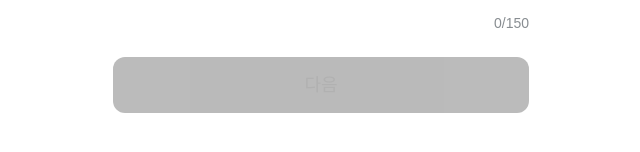
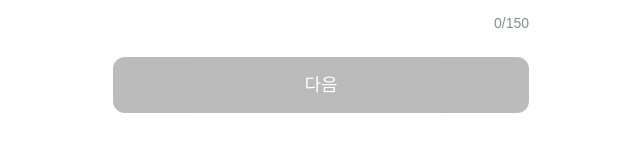
Before and after one commit to dnd-side-project/dnd-11th-6-frontend, a Next.js app: page /create-meeting in a window 1280 px wide. Shown: the part 516-668 px from the top of the page, without its empty margins (319-959 px from the left). Built offline with nearby package versions, Linux system fonts and the light colour scheme; a web font is replaced by a local one.

Commit message:
feat : 모임사진 업로드

```diff
--- a/src/app/create-meeting/_components/MeetingLayout.tsx
+++ b/src/app/create-meeting/_components/MeetingLayout.tsx
@@ -42,7 +42,13 @@ const MeetingLayout = ({
               이전
             </Button>
           )}
-          <Button type="submit" disabled={!isValid} fullWidth variant="primary">
+          <Button
+            type="submit"
+            disabled={!isValid}
+            fullWidth
+            variant="primary"
+            className="text-white"
+          >
             다음
           </Button>
         </div>
--- a/src/app/create-meeting/_components/MeetingShare.tsx
+++ b/src/app/create-meeting/_components/MeetingShare.tsx
@@ -1,6 +1,7 @@
 import React from 'react'
 import dayjs from 'dayjs'
 import Image from 'next/image'
+import Link from 'next/link'
 import { Button } from '@/components/Button'
 import Tooltip from '@/components/Tooltip'
 import useMeetStore from '@/stores/useMeetStore'
@@ -118,9 +119,11 @@ function MeetingShare() {
           <p className="text-black font-semibold text-base ml-2">공유하기</p>
         </Button>
       </div>
-      <Button variant="primary" className="mt-auto mb-5" fullWidth>
-        앨범 입장하기
-      </Button>
+      <Link href="/entry-meeting">
+        <Button variant="primary" className="mt-auto mb-5 text-white" fullWidth>
+          앨범 입장하기
+        </Button>
+      </Link>
     </div>
   )
 }
--- a/src/app/meeting-home/_components/MeetingActionButtons.tsx
+++ b/src/app/meeting-home/_components/MeetingActionButtons.tsx
@@ -1,5 +1,6 @@
 import React from 'react'
 import Image from 'next/image'
+import Link from 'next/link'
 import useUserStore from '@/stores/useUserStore'
 
 interface MeetingActionButtonsProps {
@@ -18,10 +19,17 @@ const MeetingActionButtons = ({
       {shootCount === 10 ? (
         ''
       ) : (
-        <button className="bg-[#12C7E0] text-white px-5 py-3 gap-1 rounded-full flex items-center">
-          <Image src="/icons/camera.svg" alt="Camera" width={20} height={20} />
-          <span>스냅찍기</span>
-        </button>
+        <Link href="/meeting/photo-capture">
+          <button className="bg-[#12C7E0] text-white px-5 py-3 gap-1 rounded-full flex items-center">
+            <Image
+              src="/icons/camera.svg"
+              alt="Camera"
+              width={20}
+              height={20}
+            />
+            <span>스냅찍기</span>
+          </button>
+        </Link>
       )}
 
       <button
```
